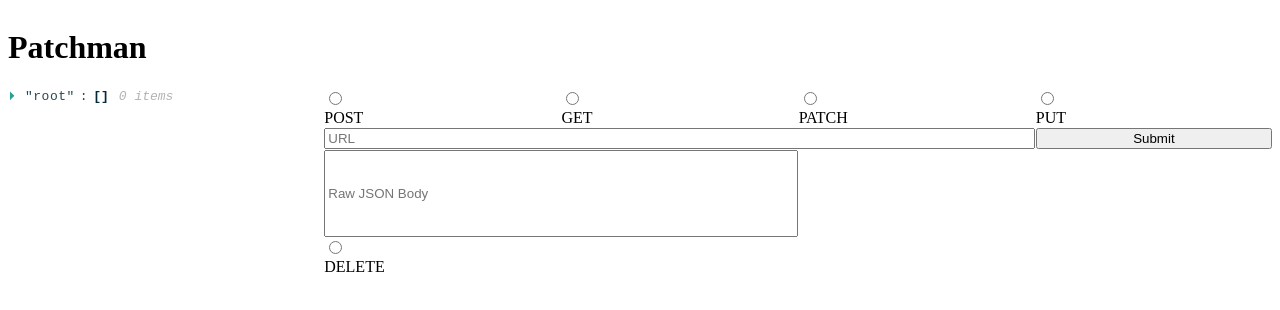
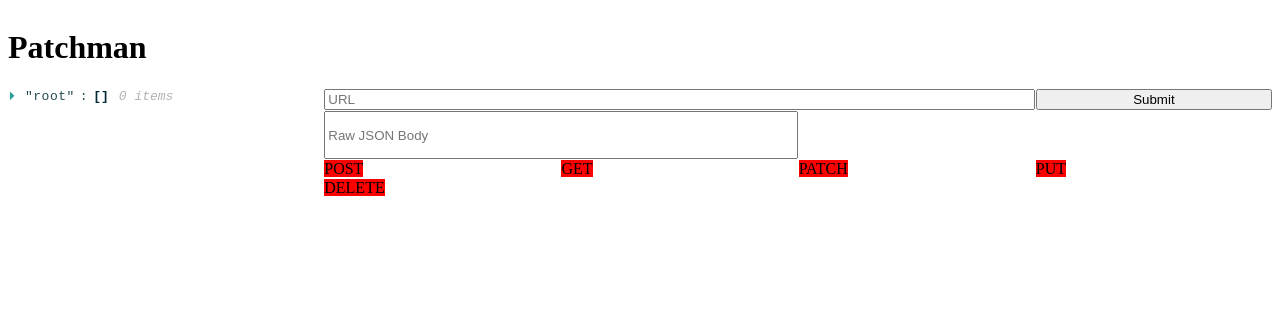
Before and after one commit to CNSpangler/postman-clone, a React app: page / in a window 1280 px wide. Shown: the top 310 px of the page. Built offline with nearby package versions, Linux system fonts and the light colour scheme.

Commit message:
set up radioButton classes

```diff
--- a/src/components/App/App.css
+++ b/src/components/App/App.css
@@ -20,9 +20,9 @@
   .formGrid {
     display: grid;
     grid-template-columns: 1fr 1fr 1fr 1fr;
-    grid-template-rows: 0.5fr 0.2fr 2.3fr;
+    grid-template-rows: 0.2fr 2.3fr;
     gap: 1px 1px;
-    grid-template-areas: "radioGroup radioGroup radioGroup radioGroup" "url url url button" "body body headers headers";
+    grid-template-areas: "url url url button" "body body headers headers";
   }
 
   .radioGroup {
@@ -31,8 +31,23 @@
   }
 
   .radioButton {
-    width: 15%;
+    input[type="radio"] {
+    width: 0;
+    opacity: 0;
     margin: 0;
+    }
+
+    label {
+      background: red;
+    }
+
+    label:hover {
+      background: yellow;
+    }
+
+    input[type="radio"]:checked + label {
+      background: blue;
+    }
   }
 
   .body {
```
